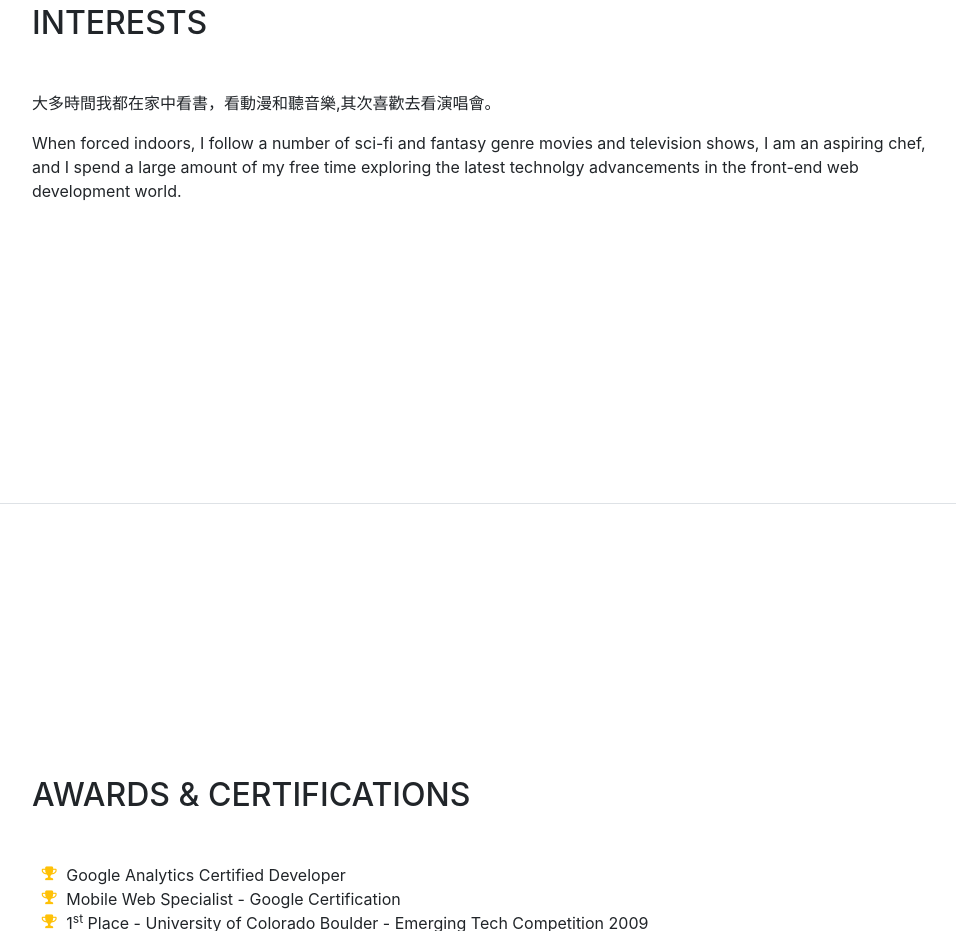
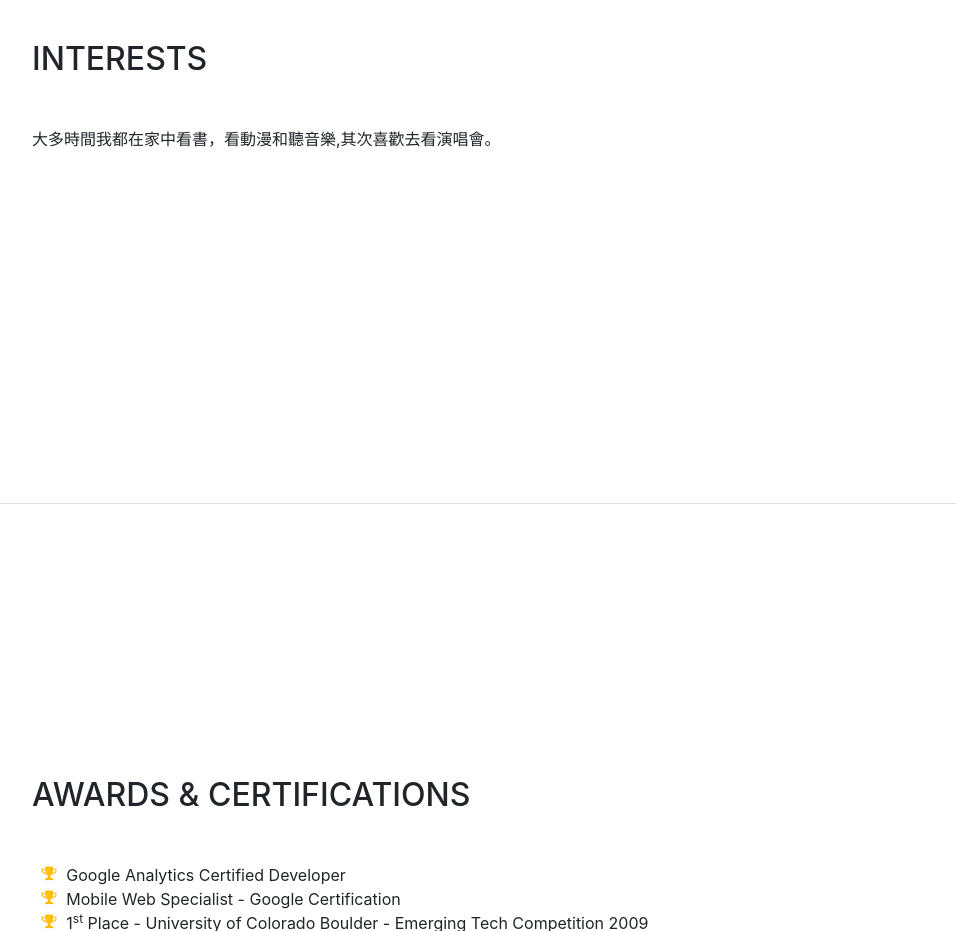
Before and after one commit to yukarinhime/yukainhime.github.io, a website with bundled scripts: page index.html in a window 1280 px wide. Shown: the part 3520-4451 px from the top of the page, without its empty margins (288-1244 px from the left). Built offline with nearby package versions, Linux system fonts and the light colour scheme; a web font is replaced by a local one.

Commit message:
Add files via upload

```diff
--- a/index.html
+++ b/index.html
@@ -251,7 +251,7 @@
         <div class="my-auto">
           <h2 class="mb-5">Interests</h2>
           <p>大多時間我都在家中看書，看動漫和聽音樂,其次喜歡去看演唱會。</p>
-          <p class="mb-0">When forced indoors, I follow a number of sci-fi and fantasy genre movies and television shows, I am an aspiring chef, and I spend a large amount of my free time exploring the latest technolgy advancements in the front-end web development world.</p>
+          <p class="mb-0"></p>
         </div>
       </section>
 
```
